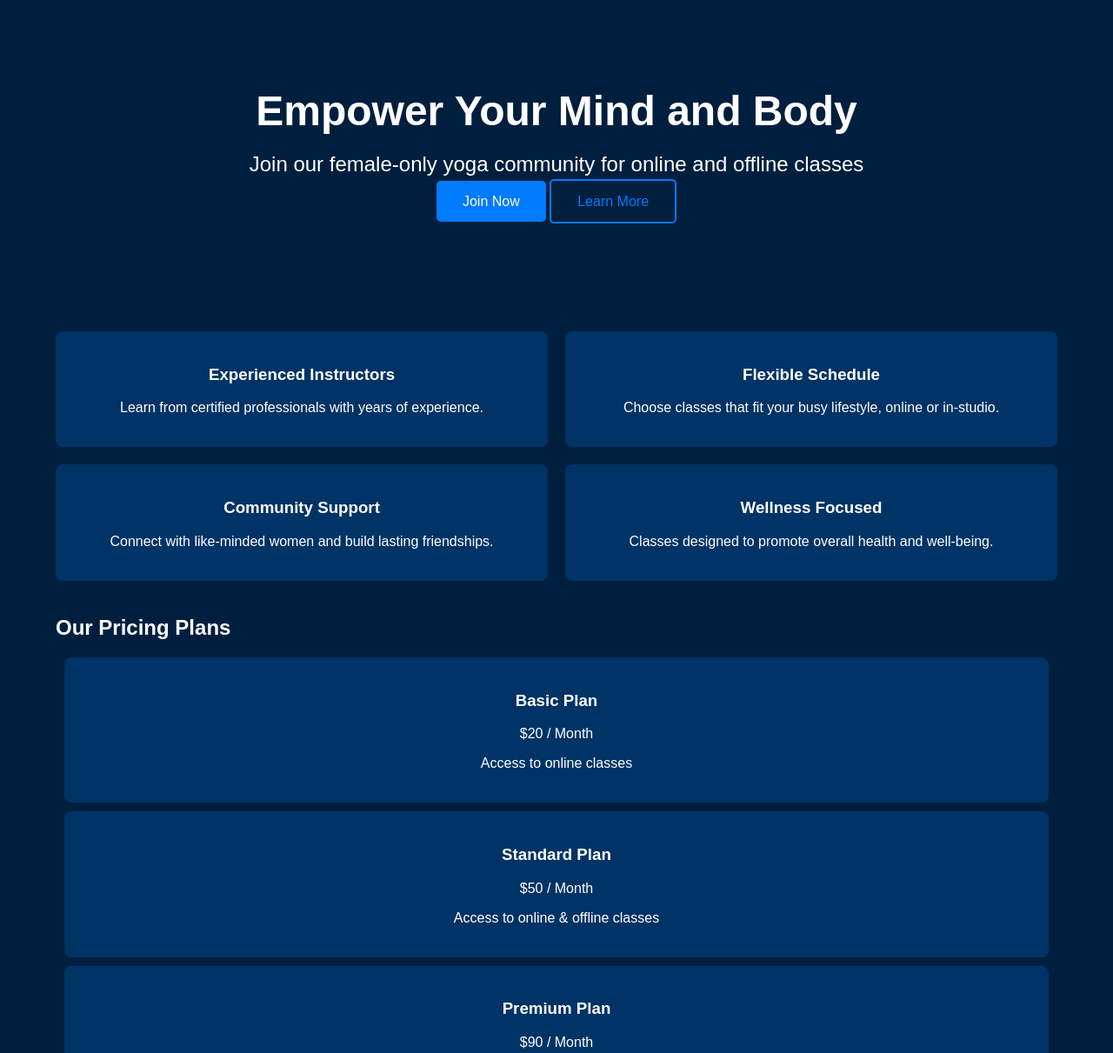
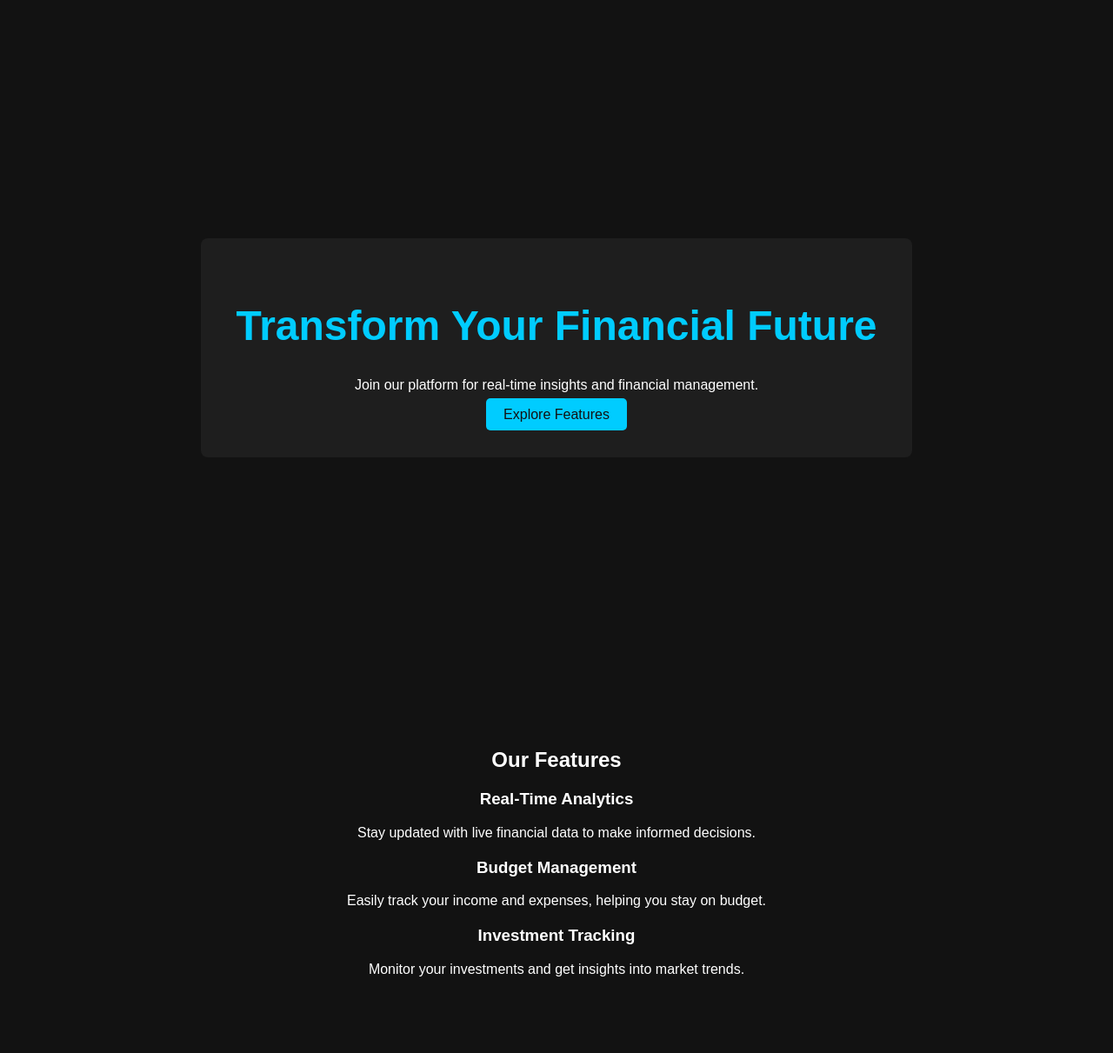
Before and after one commit to Agarwal-Sudhanshu/ai-static-builder, a website: page docs/index.html in a window 1280 px wide. Shown: the top 1211 px of the page at 87% size. Drawn offline with Linux system fonts and the light colour scheme.

Commit message:
AI update: Create a modern fintech SaaS landing page with hero, features, and pricing section. Use a dark theme with neon blue accents.

```diff
--- a/docs/index.html
+++ b/docs/index.html
@@ -1,150 +1 @@
-<!DOCTYPE html>
-<html lang="en">
-<head>
-    <meta charset="UTF-8">
-    <meta name="viewport" content="width=device-width, initial-scale=1.0">
-    <title>Premium Yoga Studio for Women</title>
-    <style>
-        body {
-            margin: 0;
-            font-family: 'Arial', sans-serif;
-            color: #ffffff;
-            background-color: #001F3F;
-        }
-        .container {
-            width: 90%;
-            margin: auto;
-        }
-        .hero {
-            text-align: center;
-            padding: 100px 0;
-        }
-        .hero h1 {
-            font-size: 48px;
-            margin: 0;
-        }
-        .hero p {
-            font-size: 24px;
-            margin: 20px 0;
-        }
-        .btn {
-            background-color: #007BFF;
-            color: #ffffff;
-            border: none;
-            padding: 15px 30px;
-            text-decoration: none;
-            border-radius: 5px;
-            transition: background-color 0.3s ease;
-        }
-        .btn-secondary {
-            background-color: transparent;
-            border: 2px solid #007BFF;
-            color: #007BFF;
-        }
-        .btn:hover {
-            background-color: #0056b3;
-        }
-        .btn-secondary:hover {
-            background-color: #007BFF;
-            color: #ffffff;
-        }
-        .features {
-            display: grid;
-            grid-template-columns: repeat(2, 1fr);
-            gap: 20px;
-            margin: 40px 0;
-        }
-        .feature-card {
-            background-color: #003366;
-            padding: 20px;
-            border-radius: 8px;
-            text-align: center;
-        }
-        .pricing {
-            margin: 40px 0;
-        }
-        .pricing-plan {
-            background-color: #003366;
-            padding: 20px;
-            border-radius: 8px;
-            text-align: center;
-            margin: 10px;
-        }
-        .testimonials {
-            padding: 40px 0;
-            text-align: center;
-        }
-        .footer {
-            padding: 20px 0;
-            text-align: center;
-            background-color: #001F3F;
-        }
-        @media (max-width: 768px) {
-            .features {
-                grid-template-columns: 1fr;
-            }
-        }
-    </style>
-</head>
-<body>
-
-    <div class="container">
-        <section class="hero">
-            <h1>Empower Your Mind and Body</h1>
-            <p>Join our female-only yoga community for online and offline classes</p>
-            <a href="#sign-up" class="btn">Join Now</a>
-            <a href="#learn-more" class="btn btn-secondary">Learn More</a>
-        </section>
-
-        <section class="features">
-            <div class="feature-card">
-                <h3>Experienced Instructors</h3>
-                <p>Learn from certified professionals with years of experience.</p>
-            </div>
-            <div class="feature-card">
-                <h3>Flexible Schedule</h3>
-                <p>Choose classes that fit your busy lifestyle, online or in-studio.</p>
-            </div>
-            <div class="feature-card">
-                <h3>Community Support</h3>
-                <p>Connect with like-minded women and build lasting friendships.</p>
-            </div>
-            <div class="feature-card">
-                <h3>Wellness Focused</h3>
-                <p>Classes designed to promote overall health and well-being.</p>
-            </div>
-        </section>
-
-        <section class="pricing">
-            <h2>Our Pricing Plans</h2>
-            <div class="pricing-plan">
-                <h3>Basic Plan</h3>
-                <p>$20 / Month</p>
-                <p>Access to online classes</p>
-            </div>
-            <div class="pricing-plan">
-                <h3>Standard Plan</h3>
-                <p>$50 / Month</p>
-                <p>Access to online & offline classes</p>
-            </div>
-            <div class="pricing-plan">
-                <h3>Premium Plan</h3>
-                <p>$90 / Month</p>
-                <p>Access to all classes + personal coaching</p>
-            </div>
-        </section>
-
-        <section class="testimonials">
-            <h2>What Our Members Say</h2>
-            <p>"This studio has changed my life! I feel stronger and more connected than ever!" - Sarah</p>
-            <p>"The instructors are incredibly supportive and the community is amazing!" - Emily</p>
-        </section>
-    </div>
-
-    <footer class="footer">
-        <p>&copy; 2023 Premium Yoga Studio. All rights reserved.</p>
-        <p><a href="#terms">Terms of Service</a> | <a href="#privacy">Privacy Policy</a> | <a href="#contact">Contact Us</a></p>
-    </footer>
-
-</body>
-</html>
+<!DOCTYPE html><html lang="en"><head><meta charset="UTF-8"><meta name="viewport" content="width=device-width, initial-scale=1.0"><link rel="stylesheet" href="style.css"><title>Fintech SaaS Landing Page</title></head><body><header><div class="hero"><h1>Transform Your Financial Future</h1><p>Join our platform for real-time insights and financial management.</p><a href="#features" class="cta-button">Explore Features</a></div></header><section id="features" class="features"><h2>Our Features</h2><div class="feature"><h3>Real-Time Analytics</h3><p>Stay updated with live financial data to make informed decisions.</p></div><div class="feature"><h3>Budget Management</h3><p>Easily track your income and expenses, helping you stay on budget.</p></div><div class="feature"><h3>Investment Tracking</h3><p>Monitor your investments and get insights into market trends.</p></div></section><section id="pricing" class="pricing"><h2>Pricing Plans</h2><div class="plan"><h3>Basic</h3><p>$10/month</p><a href="#" class="cta-button">Get Started</a></div><div class="plan"><h3>Pro</h3><p>$30/month</p><a href="#" class="cta-button">Get Started</a></div><div class="plan"><h3>Enterprise</h3><p>Contact us for pricing</p><a href="#" class="cta-button">Inquire Now</a></div></section><footer><p>&copy; 2023 Fintech SaaS. All rights reserved.</p></footer></body></html>
--- /dev/null
+++ b/docs/style.css
@@ -0,0 +1 @@
+body { background-color: #121212; color: #ffffff; font-family: Arial, sans-serif; margin: 0; padding: 0; } header { display: flex; justify-content: center; align-items: center; height: 100vh; text-align: center; } .hero { background-color: #1e1e1e; padding: 40px; border-radius: 8px; } h1 { color: #00ccff; font-size: 3em; } .cta-button { background-color: #00ccff; color: #121212; padding: 10px 20px; text-decoration: none; border-radius: 5px; transition: background-color 0.3s; } .cta-button:hover { background-color: #0088cc; } .features, .pricing { padding: 40px; text-align: center; } .feature { margin: 20px 0; } .plan { background-color: #1e1e1e; padding: 20px; margin: 20px; border-radius: 8px; display: inline-block; } footer { text-align: center; padding: 20px; background-color: #1e1e1e; }
```
Also changed, not shown: builder/server.js (+9 -3 lines).
